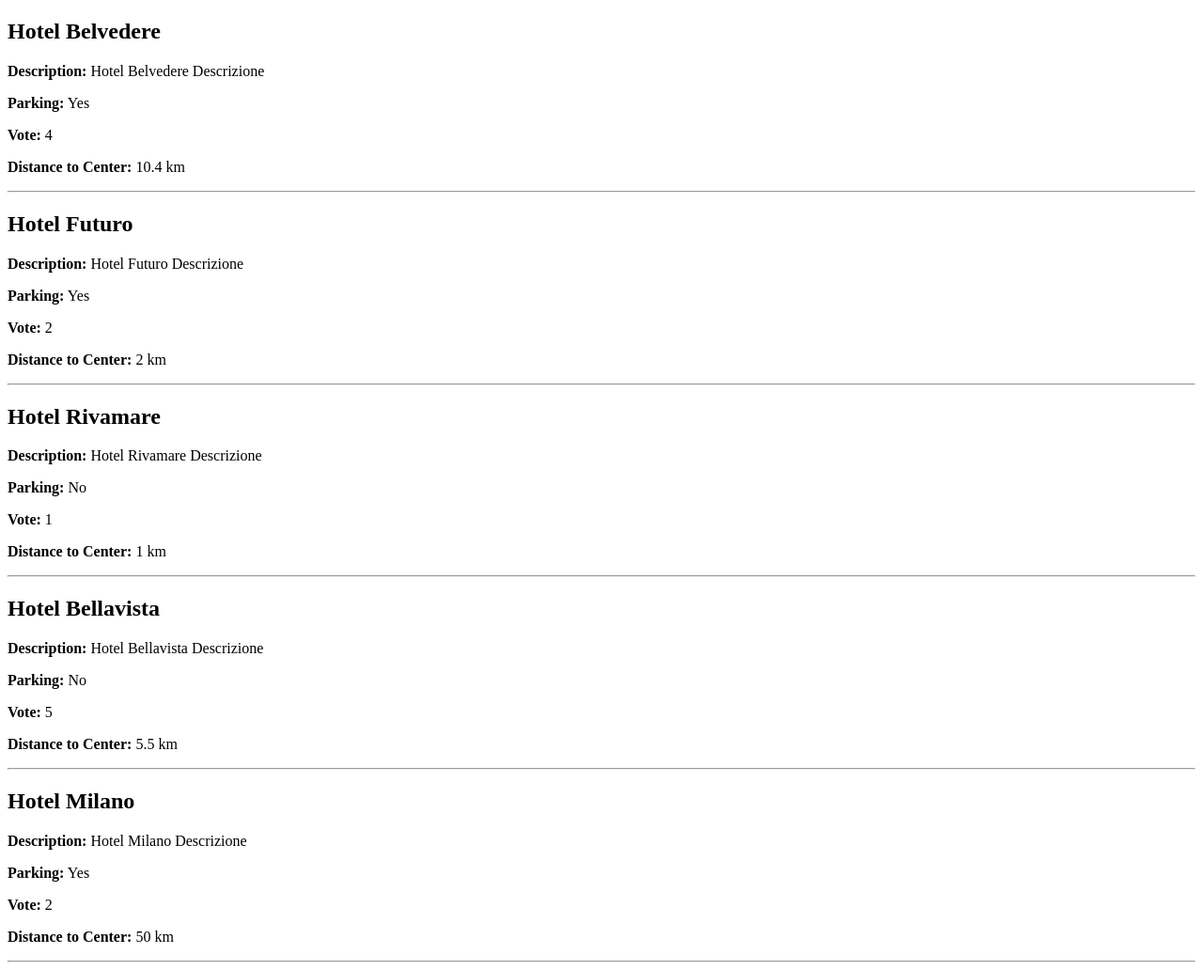
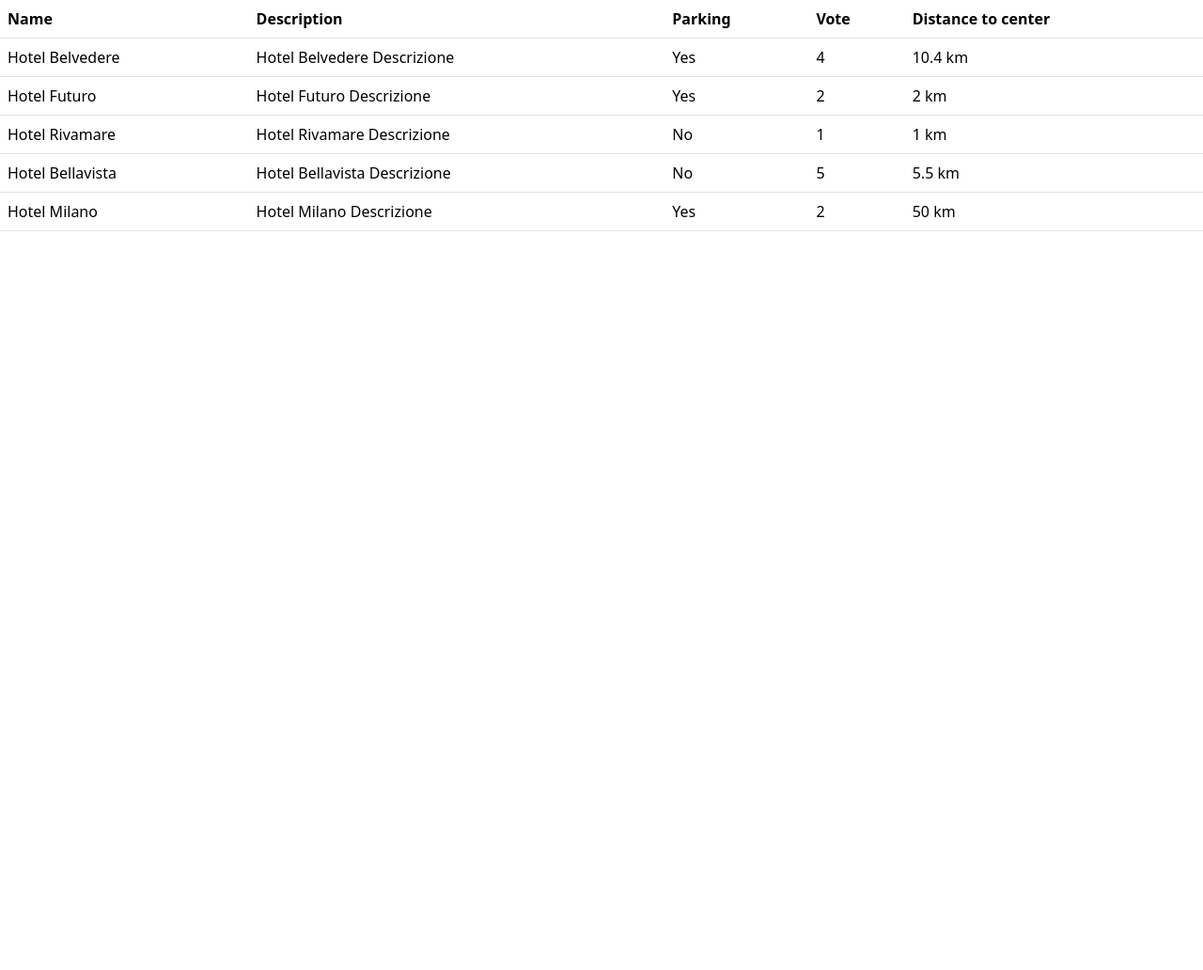
Before and after one commit to saraaffro/php-hotel, a PHP site: page / in a window 1280 px wide. Shown: the whole page at 94% size. After the commit the page ends 246 px from the top, so only its background shows below. Run offline with PHP 8.4, Linux system fonts and the light colour scheme.

Commit message:
included bootstrap table

```diff
--- a/index.php
+++ b/index.php
@@ -3,7 +3,10 @@
 <head>
   <meta charset="UTF-8">
   <meta name="viewport" content="width=device-width, initial-scale=1.0">
-  <title>Document</title>
+
+  <!-- bootstrap -->
+  <link href="https://cdn.jsdelivr.net/npm/bootstrap@5.3.2/dist/css/bootstrap.min.css" rel="stylesheet" integrity="sha384-T3c6CoIi6uLrA9TneNEoa7RxnatzjcDSCmG1MXxSR1GAsXEV/Dwwykc2MPK8M2HN" crossorigin="anonymous">
+  <title>Php Hotel</title>
 </head>
 <body>
 
@@ -47,17 +50,32 @@
       ],
 
     ];
+  ?>
 
-  // var_dump($hotels[0]);
+  <!-- table -->
+  <table class="table">
+    <thead>
+      <tr>
+        <th scope="col">Name</th>
+        <th scope="col">Description</th>
+        <th scope="col">Parking</th>
+        <th scope="col">Vote</th>
+        <th scope="col">Distance to center</th>
+      </tr>
+    </thead>
+    <tbody>
+      <?php
         foreach($hotels as $hotel){
-    echo "<h2>{$hotel['name']}</h2>";
-    echo "<p><strong>Description:</strong> {$hotel['description']}</p>";
-    echo "<p><strong>Parking:</strong> " . ($hotel['parking'] ? 'Yes' : 'No') . "</p>";
-    echo "<p><strong>Vote:</strong> {$hotel['vote']}</p>";
-    echo "<p><strong>Distance to Center:</strong> {$hotel['distance_to_center']} km</p>";
-    echo "<hr>";
+          echo "<tr>";
+          echo "<td>{$hotel['name']}</td>";
+          echo "<td>{$hotel['description']}</td>";
+          echo "<td>" . ($hotel['parking'] ? 'Yes' : 'No') . "</td>";
+          echo "<td>{$hotel['vote']}</td>";
+          echo "<td>{$hotel['distance_to_center']} km</td>";
+          echo "</tr>";
         }
-
       ?>
+    </tbody>
+  </table>
 </body>
 </html>
```
Lines whose indentation alone changed are shown as unchanged.
